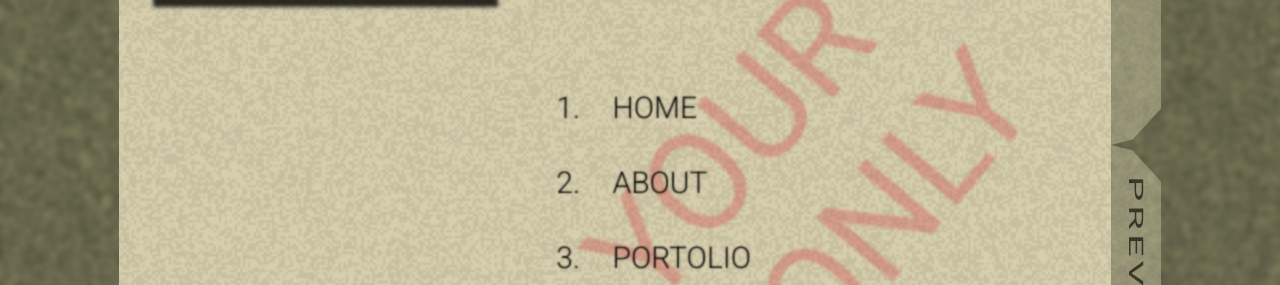
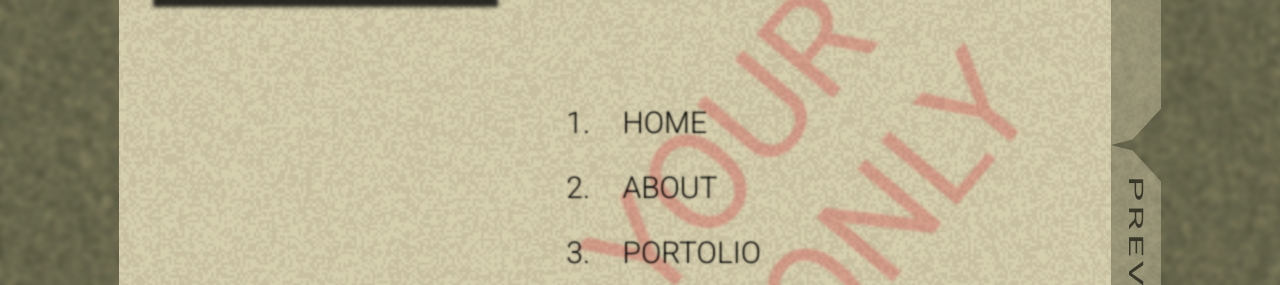
Before and after one commit to Paul-Munley/fun-n64-007-clone-portfolio, a website: page index.html in a window 1280 px wide. Shown: the part 515-800 px from the top of the page. Drawn offline with Linux system fonts and the light colour scheme; a web font is replaced by a local one.

Commit message:
Changed homepage main nav links from being <li> tags to <a> tags for appropriate pretty url via netlify.

```diff
--- a/index.html
+++ b/index.html
@@ -68,20 +68,28 @@
 					<nav class="nav nav--main">
 						<ul class="nav__list">
 							<li class="nav__item">
+								<a href="/index.html" class="nav__link">
 									<span class="nav__text">1.</span>
 									<span class="nav__text">Home</span>
+								</a>
 							</li>
-							<li class="nav__item" onclick="location.href='/about.html'">
+							<li class="nav__item">
+								<a href="/about.html" class="nav__link">
 									<span class="nav__text">2.</span>
 									<span class="nav__text">About</span>
+								</a>
 							</li>
 							<li class="nav__item" onclick="location.href='/portfolio.html'">
+								<a href="/portfolio.html" class="nav__link">
 									<span class="nav__text">3.</span>
 									<span class="nav__text">Portolio</span>
+								</a>
 							</li>
 							<li class="nav__item" onclick="location.href='/contact.html'">
+								<a href="/contact.html" class="nav__link">
 									<span class="nav__text"> 4.</span>
 									<span class="nav__text">Contact</span>
+								</a>
 							</li>
 						</ul>
 					</nav>
--- a/sass/components/_nav.scss
+++ b/sass/components/_nav.scss
@@ -19,17 +19,27 @@
 		list-style-type: none;
 	}
 
-	&__item,
-	&__item:active,
-	&__item:visited {
+	&__item {
 		width: fit-content;
-		padding: 0.5rem;
 
+		&:hover {
+			background-color: $background-color-hover-main-links;
+		}
+
+		&:not(:last-child) {
+			margin-bottom: 3rem;
+		}
+	}
+
+	&__link,
+	&__link:active,
+	&__link:visited {
 		font-size: 30px;
 		font-weight: 300;
 		text-decoration: none;
 		text-transform: uppercase;
 		@include fuzzy-font;
+		margin: 1.5rem;
 
 		&.default-cursor {
 			&:hover {
@@ -46,15 +56,11 @@
 				}
 			}
 		}
-
-		&:not(:last-child) {
-			margin-bottom: 3rem;
-		}
 	}
 
-	&__item:hover {
-		background-color: $background-color-hover-main-links;
-	}
+	// &__item:hover {
+	// 	background-color: $background-color-hover-main-links;
+	// }
 
 	// &__link,
 	// &__link:active,
```
Also changed, not shown: css/style.css. Lines whose indentation alone changed are shown as unchanged.
